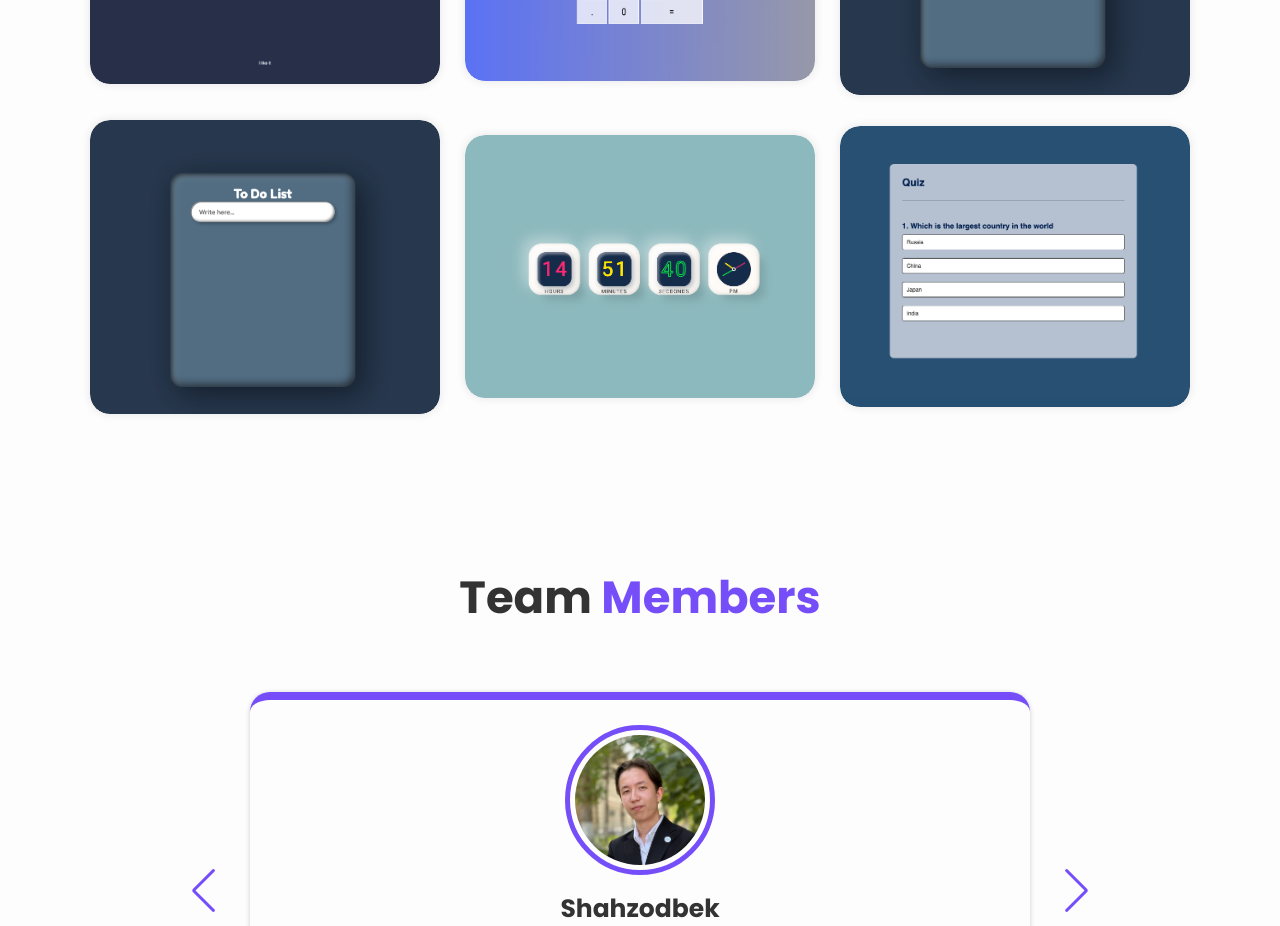
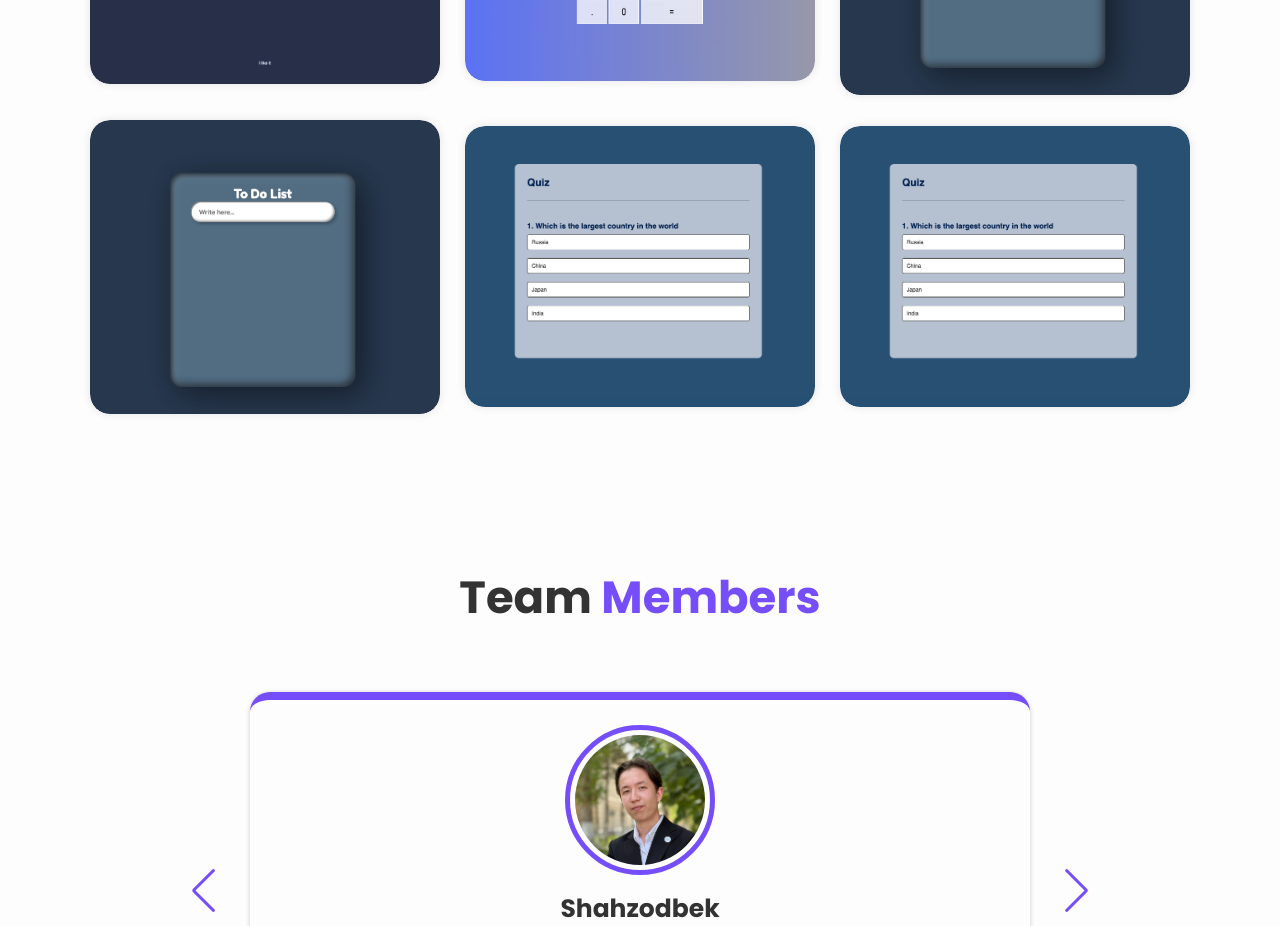
Before and after one commit to ahadjondev/My-Portfolio, a plain HTML site: page index.html in a window 1280 px wide. Shown: the part 3040-3966 px from the top of the page. Drawn offline with nearby package versions, Linux system fonts and the light colour scheme.

Commit message:
Update index.html
PICTURE ADDED TO QUIZ APP

```diff
--- a/index.html
+++ b/index.html
@@ -210,7 +210,7 @@
                 </div>
             </div>
             <div class="portfolio-box">
-                <img src="images/clock.png" alt="">
+                <img src="images/quiz.png" alt="">
 
                 <div class="portfolio-layer">
                     <h4>Digital Clock</h4>
```
